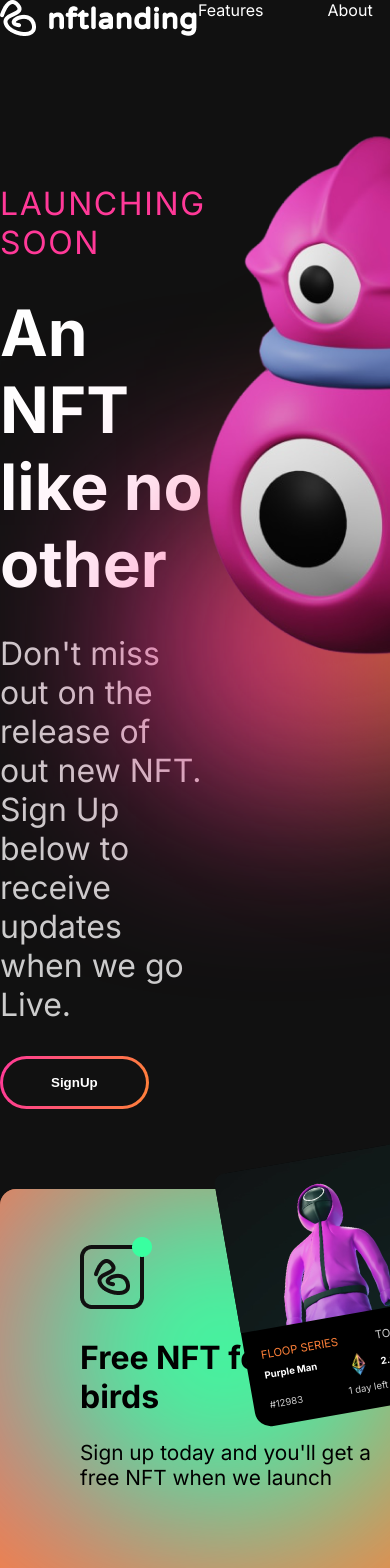
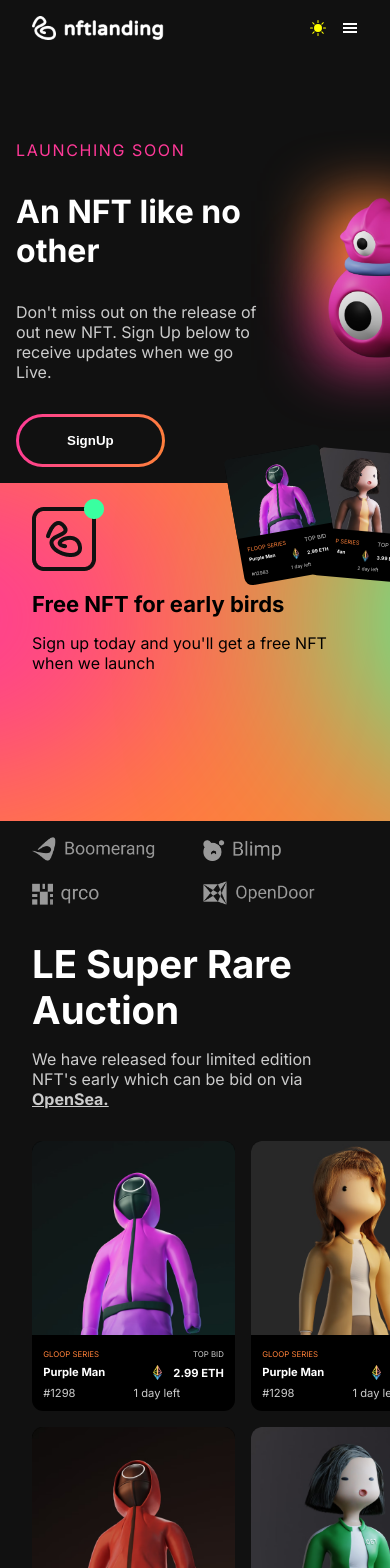
Before and after one commit to Zeeshnhmd/NFT-Landing-Page, a React (Create React App) app: page / in a window 390 px wide. Shown: the top 1568 px of the page. Built offline with nearby package versions, Linux system fonts and the light colour scheme.

Commit message:
add resposive

```diff
--- a/src/components/Navbar.jsx
+++ b/src/components/Navbar.jsx
@@ -1,12 +1,12 @@
-import React from 'react';
-// import { GiHamburgerMenu } from 'react-icons/gi';
+import React, { useState } from 'react';
+import { GiHamburgerMenu } from 'react-icons/gi';
 import { MdClose } from 'react-icons/md';
 import { BsFillSunFill } from 'react-icons/bs';
 import { BsFillMoonFill } from 'react-icons/bs';
 import logo from '../assets/logo.png';
 
 const Navbar = ({ changeTheme, currentTheme }) => {
-	// const [navState, setNavState] = useState(false);
+	const [navState, setNavState] = useState(false);
 	return (
 		<nav>
 			<div className="brand-container">
@@ -14,17 +14,23 @@ const Navbar = ({ changeTheme, currentTheme }) => {
 					<img src={logo} alt="logo" />
 				</div>
 				<div className="toggle-container">
-					<div className="toggle"></div>
-					<div className="mode">
+					<div className="toggle">
+						{navState ? (
+							<MdClose onClick={() => setNavState(false)} />
+						) : (
+							<GiHamburgerMenu onClick={() => setNavState(true)} />
+						)}
+					</div>
+					<div className="mode" onClick={changeTheme}>
 						{currentTheme === 'dark' ? (
-							<MdClose className="light" />
+							<BsFillSunFill className="light" />
 						) : (
 							<BsFillMoonFill className="dark" />
 						)}
 					</div>
 				</div>
 			</div>
-			<div className="links-container">
+			<div className={`links-container ${navState ? 'nav-visible' : ''}`}>
 				<ul className="links">
 					<li>
 						<a href="/">Features</a>
--- a/src/scss/components/_footer.scss
+++ b/src/scss/components/_footer.scss
@@ -15,6 +15,13 @@ footer {
 				list-style: none;
 				display: flex;
 				gap: 1rem;
+				li {
+					cursor: pointer;
+					transition: 0.6s ease-in-out;
+					&:hover {
+						color: var(--pink);
+					}
+				}
 			}
 		}
 		.links {
@@ -33,6 +40,13 @@ footer {
 					display: flex;
 					flex-direction: column;
 					gap: 1rem;
+					li {
+						cursor: pointer;
+						transition: 0.6s ease-in-out;
+						&:hover {
+							color: var(--pink);
+						}
+					}
 				}
 			}
 		}
@@ -42,6 +56,27 @@ footer {
 		justify-content: space-between;
 		span {
 			color: var(--accent-color3);
+		}
+	}
+	@media screen and (min-width: 280px) and (max-width: 1080px) {
+		margin: 0;
+		gap: 2rem;
+		padding: 1rem 2rem;
+		.upper {
+			flex-direction: column;
+			gap: 2rem;
+			.links {
+				display: grid;
+				grid-template-columns: 1fr 1fr;
+				gap: 2rem;
+				.link {
+					gap: 1rem;
+				}
+			}
+		}
+		.lower {
+			flex-direction: column;
+			gap: 1rem;
 		}
 	}
 }
--- a/src/scss/components/_navbar.scss
+++ b/src/scss/components/_navbar.scss
@@ -11,11 +11,12 @@ nav {
 		.toggle-container {
 			display: none;
 			.mode {
+				cursor: pointer;
 				.dark {
-					color: yellow;
+					color: #000;
 				}
 				.light {
-					color: #000;
+					color: yellow;
 				}
 			}
 		}
@@ -26,6 +27,7 @@ nav {
 			display: flex;
 			gap: 4rem;
 			li {
+				cursor: pointer;
 				.dark {
 					color: #000;
 				}
@@ -35,13 +37,79 @@ nav {
 				a {
 					color: var(--accent-color1);
 					text-decoration: none;
+					transition: 0.6s ease-in-out;
+					&:hover {
+						color: var(--pink);
+					}
 				}
-				&:last-of-type {
+				&:nth-child(4) {
 					a {
 						color: var(--pink);
 					}
 				}
 			}
+		}
+	}
+	@media screen and (min-width: 280px) and (max-width: 1080px) {
+		position: relative;
+		padding: 1rem 2rem;
+		.brand-container {
+			display: flex;
+			justify-content: space-between;
+			align-items: center;
+			width: 100%;
+			.brand {
+				img {
+					height: 1.5rem;
+				}
+			}
+			.toggle-container {
+				display: block;
+				color: var(--accent-color1);
+				display: flex;
+				flex-direction: row-reverse;
+				gap: 1rem;
+				z-index: 100;
+				.toggle {
+					z-index: 40;
+					display: block;
+				}
+			}
+		}
+		.links-container {
+			position: absolute;
+			top: 0;
+			right: 0;
+			opacity: 0;
+			visibility: hidden;
+			display: flex;
+			justify-content: center;
+			align-items: center;
+			height: 100vh;
+			width: 0;
+			transition: 0.5s ease-in-out;
+			z-index: 30;
+			background-image: linear-gradient(
+					rgba(255, 255, 255, 0),
+					rgba(255, 255, 255, 0)
+				),
+				linear-gradient(101deg, var(--pink), var(--orange));
+			.links {
+				flex-direction: column;
+				li {
+					a {
+						color: var(--background);
+					}
+					&:last-of-type {
+						display: none;
+					}
+				}
+			}
+		}
+		.nav-visible {
+			width: 60vw;
+			visibility: visible;
+			opacity: 1;
 		}
 	}
 }
--- a/src/scss/sections/_clients.scss
+++ b/src/scss/sections/_clients.scss
@@ -7,4 +7,22 @@
 			text-align: center;
 		}
 	}
+	@media screen and (min-width: 280px) and (max-width: 1080px) {
+		padding: 1rem 2rem;
+		.container {
+			.clients-container {
+				grid-template-columns: repeat(2, 1fr);
+				text-align: left;
+				gap: 1rem;
+				.client {
+					&:nth-of-type(5) {
+						display: none;
+					}
+					img {
+						height: 1.5rem;
+					}
+				}
+			}
+		}
+	}
 }
--- a/src/scss/sections/_free.scss
+++ b/src/scss/sections/_free.scss
@@ -76,4 +76,34 @@
 			}
 		}
 	}
+	@media screen and (min-width: 280px) and (max-width: 1080px) {
+		margin: 0;
+		.container {
+			padding: 1rem 2rem;
+			height: 40vh;
+			border-radius: 0;
+			.background {
+				.pink {
+					left: -70%;
+				}
+				.green {
+					right: -100%;
+				}
+			}
+			.content {
+				padding: 0;
+				font-size: 16px;
+				gap: 1rem;
+				.title {
+					font-size: 22px;
+				}
+			}
+		}
+		.cards {
+			.card1,
+			.card2 {
+				zoom: 0.5;
+			}
+		}
+	}
 }
--- a/src/scss/sections/_home.scss
+++ b/src/scss/sections/_home.scss
@@ -68,4 +68,37 @@
 			}
 		}
 	}
+	@media screen and (min-width: 280px) and (max-width: 1080px) {
+		padding: 1rem;
+		position: relative;
+		overflow-x: hidden;
+		margin-top: 1rem;
+		.container {
+			font-size: 16px;
+			grid-template-columns: 0.7fr;
+			.image-container {
+				position: absolute;
+				right: -10%;
+				top: 30%;
+				.image {
+					img {
+						height: 10rem;
+					}
+				}
+				.ellipse-container {
+					.ellipse {
+						height: 6rem;
+						width: 6rem;
+						filter: blur(30px);
+					}
+					.pink {
+						right: 10%;
+					}
+					.orange {
+						left: -5%;
+					}
+				}
+			}
+		}
+	}
 }
--- a/src/scss/sections/_like.scss
+++ b/src/scss/sections/_like.scss
@@ -21,4 +21,18 @@
 			line-height: 1.5rem;
 		}
 	}
+	@media screen and (min-width: 280px) and (max-width: 1080px) {
+		margin: 0;
+		.container {
+			grid-template-columns: 1fr;
+			gap: 0;
+		}
+		.content {
+			padding: 1rem 2rem;
+			border-radius: 0;
+			&:nth-of-type(2) {
+				background-color: var(--background);
+			}
+		}
+	}
 }
--- a/src/scss/sections/_release.scss
+++ b/src/scss/sections/_release.scss
@@ -84,4 +84,31 @@
 	.green {
 		background-color: var(--green);
 	}
+	@media screen and (min-width: 280px) and (max-width: 1080px) {
+		margin: 0;
+		gap: 0;
+		.release {
+			border-radius: 0;
+			grid-template-columns: 1fr;
+			padding: 1rem 2rem;
+			gap: 2rem;
+			&:nth-of-type(1) {
+				.image {
+					grid-row: 1;
+				}
+			}
+			.content {
+				padding: 0;
+			}
+			.image {
+				zoom: 0.5;
+			}
+			.card-container {
+				zoom: 0.5;
+			}
+			.ellipse {
+				display: none;
+			}
+		}
+	}
 }
--- a/src/scss/sections/_signup.scss
+++ b/src/scss/sections/_signup.scss
@@ -71,4 +71,37 @@
 			}
 		}
 	}
+	@media screen and (min-width: 280px) and (max-width: 1080px) {
+		padding: 1rem;
+		position: relative;
+		overflow-x: hidden;
+		margin-top: 1rem;
+		.container {
+			font-size: 16px;
+			grid-template-columns: 0.7fr;
+			.image-container {
+				position: absolute;
+				right: 0;
+				top: 30%;
+				.image {
+					img {
+						height: 10rem;
+					}
+				}
+				.ellipse-container {
+					.ellipse {
+						height: 6rem;
+						width: 6rem;
+						filter: blur(30px);
+					}
+					.pink {
+						right: 10%;
+					}
+					.orange {
+						left: -5%;
+					}
+				}
+			}
+		}
+	}
 }
--- a/src/scss/sections/_superRare.scss
+++ b/src/scss/sections/_superRare.scss
@@ -11,9 +11,9 @@
 			font-size: 2.4rem;
 		}
 		.description {
-			color: var(--accent-color1);
+			color: var(--accent-color3);
 			a {
-				color: var(--accent-color1);
+				color: var(--accent-color3);
 				font-weight: bold;
 			}
 		}
@@ -24,3 +24,19 @@
 		gap: 5rem;
 	}
 }
+
+@media screen and (min-width: 280px) and (max-width: 1080px) {
+	.super-rare {
+		padding: 1rem 2rem;
+		width: 100vw;
+		.cards {
+			display: grid;
+			grid-template-columns: repeat(2, 1fr);
+			gap: 1rem;
+			place-items: center;
+			.card {
+				zoom: 0.7;
+			}
+		}
+	}
+}
```
